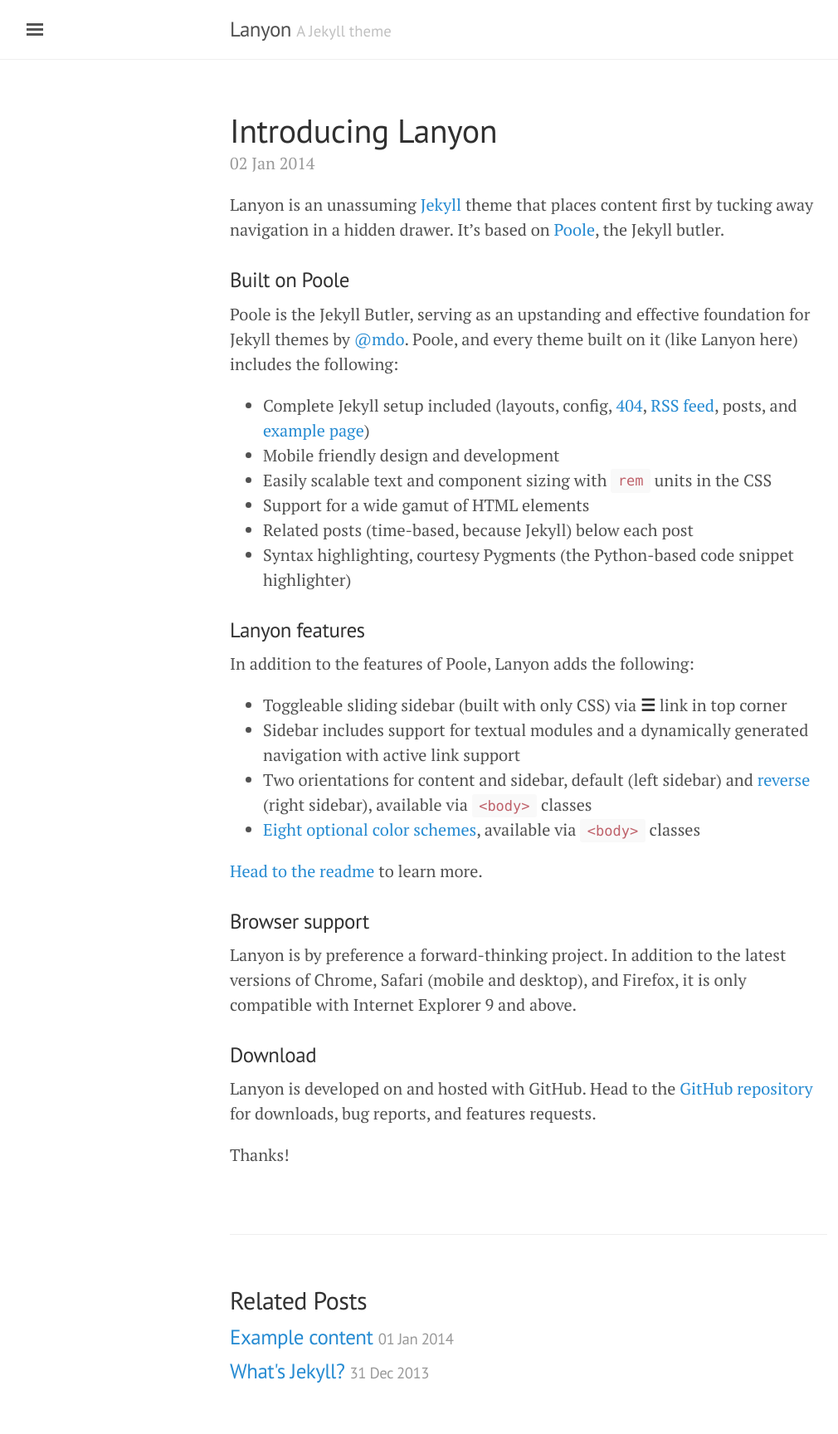
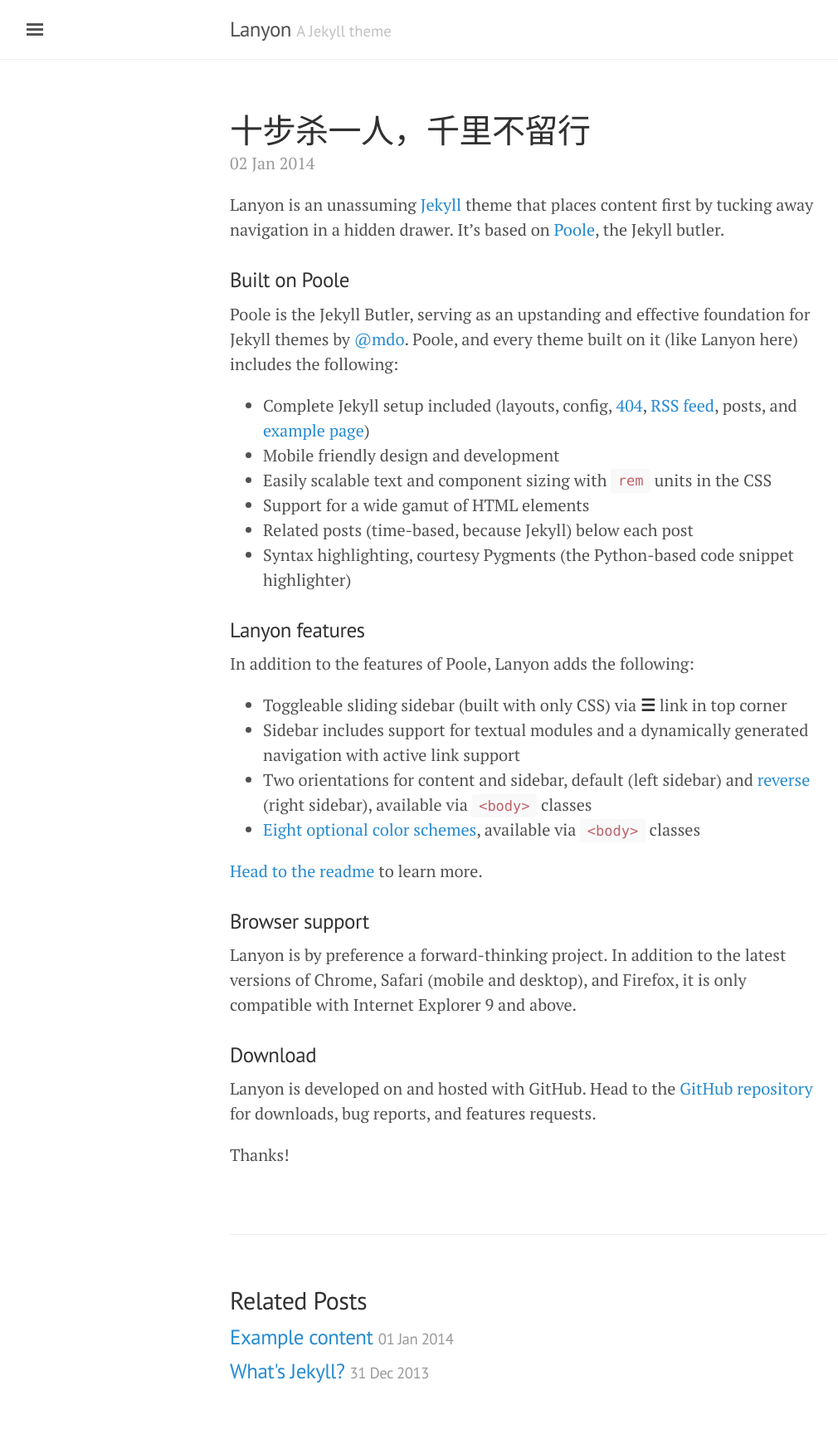
Before and after one commit to rainius/rainius.github.io, a Jekyll site: the page built from _posts/2014-01-02-introducing-lanyon.md, in a window 1280 px wide. Shown: the whole page at 83% size, without its empty margins (3-1013 px from the left). Built offline with Jekyll 4.4.1, drawn with Linux system fonts in a browser that asks for light colours.

Commit message:
change title

```diff
--- a/_posts/2014-01-02-introducing-lanyon.md
+++ b/_posts/2014-01-02-introducing-lanyon.md
@@ -1,6 +1,6 @@
 ---
 layout: post
-title: Introducing Lanyon
+title: 十步杀一人，千里不留行
 ---
 
 Lanyon is an unassuming [Jekyll](http://jekyllrb.com) theme that places content first by tucking away navigation in a hidden drawer. It's based on [Poole](http://getpoole.com), the Jekyll butler.
```
